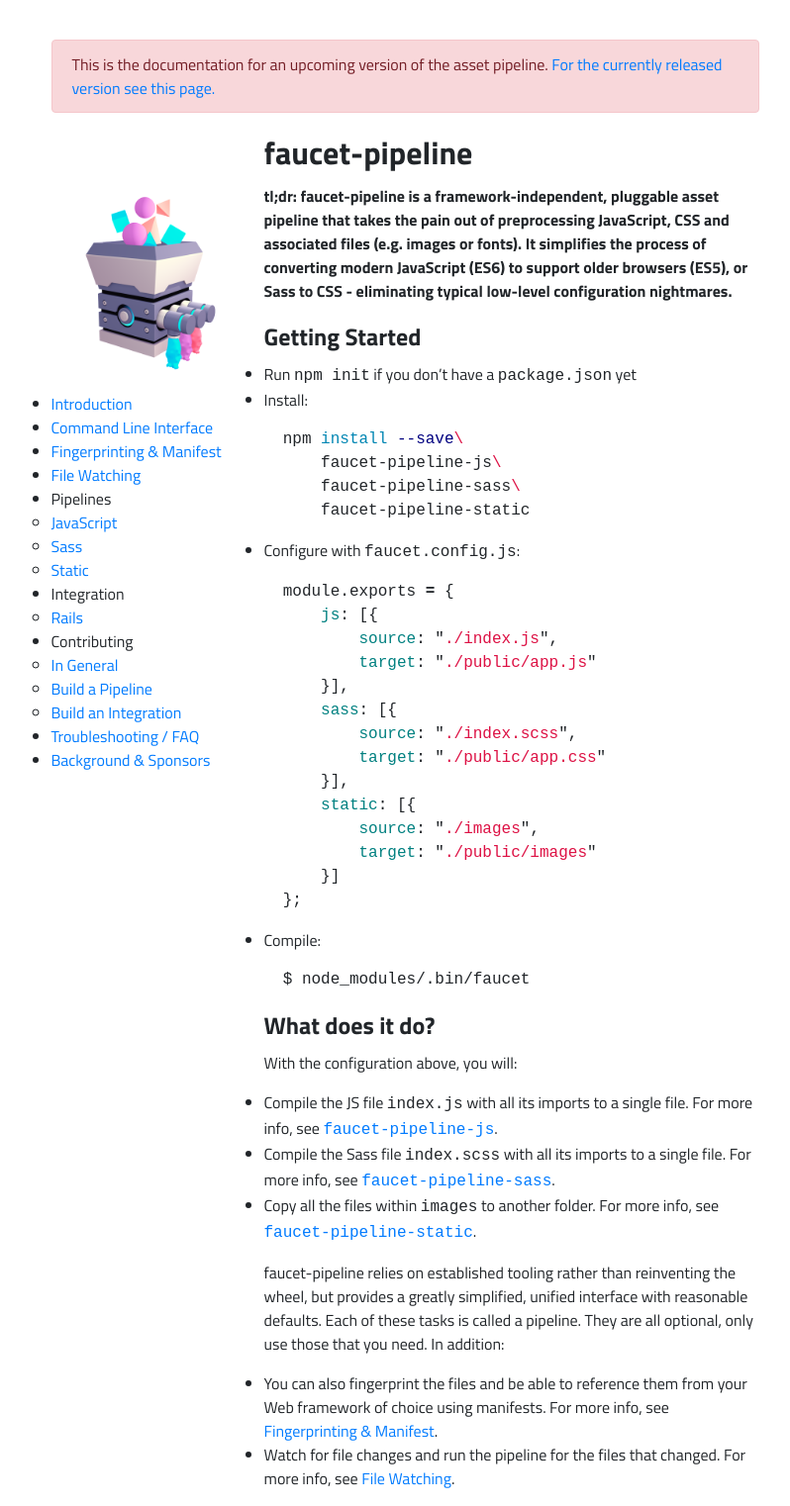
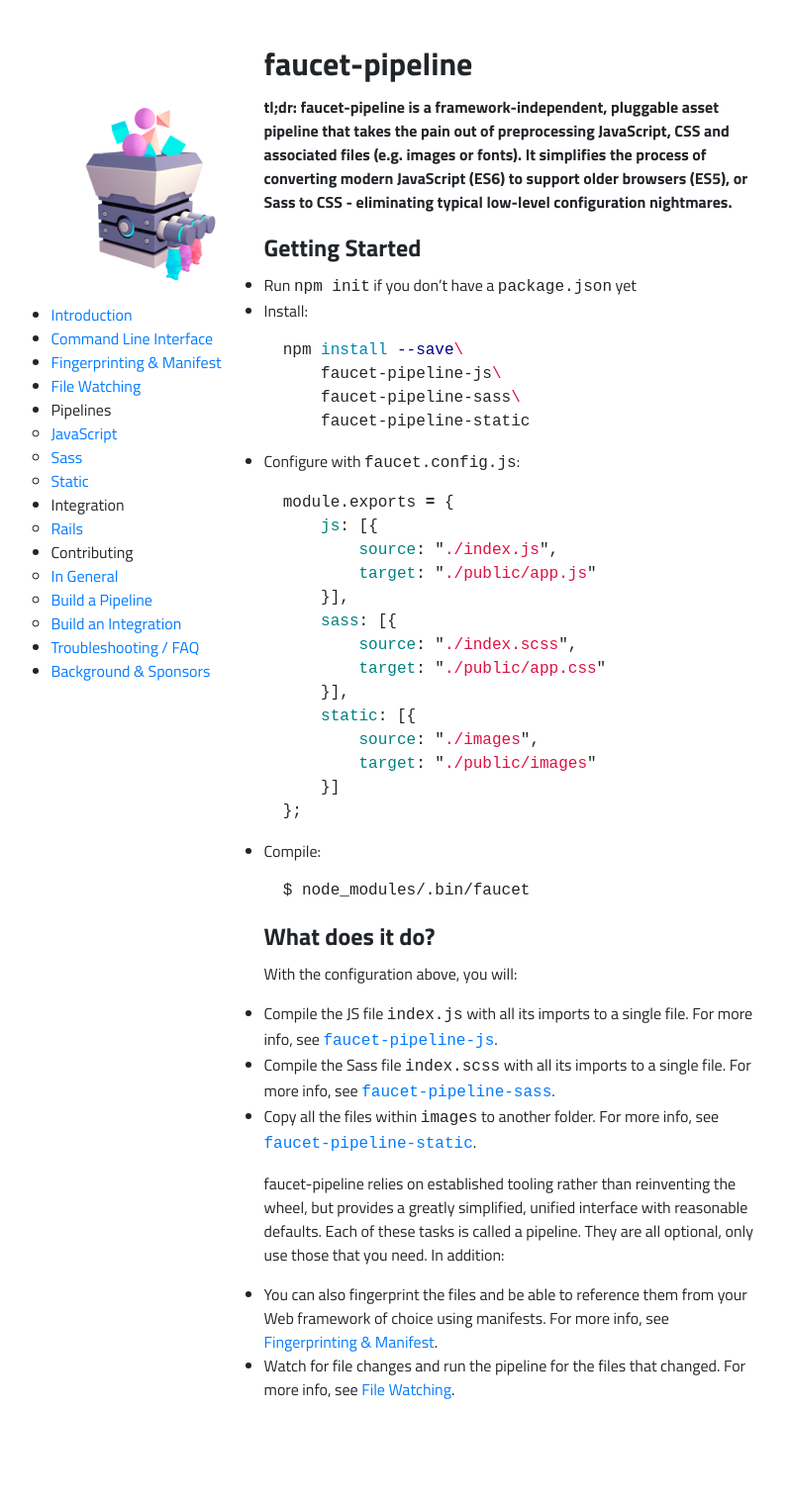
Before and after one commit to faucet-pipeline/docs, a Jekyll site: the page built from index.md, in a window 1280 px wide. Shown: the whole page at 99% size, without its empty margins (231-1029 px from the left). Built offline with Jekyll 4.4.1, drawn with Linux system fonts in a browser that asks for light colours; after the commit the page ends 1432 px from its top, so only the background shows below that.

Commit message:
Remove warning

```diff
--- a/_layouts/default.html
+++ b/_layouts/default.html
@@ -9,13 +9,6 @@
 		<link rel="stylesheet" href="{{ "/assets/main.css" | relative_url }}">
 	</head>
 	<body>
-		<p class="warning">
-			This is the documentation for an upcoming version of the asset
-			pipeline.
-			<a href="https://github.com/faucet-pipeline/faucet-pipeline">
-				For the currently released version see this page.
-			</a>
-		</p>
 		<header>
 			<h1>{{ page.title }}</h1>
 		</header>
--- a/assets/main.scss
+++ b/assets/main.scss
@@ -37,12 +37,8 @@ ul {
 	body {
 		display: grid;
 		grid-template-columns: 1fr 200px 500px 1fr;
-		grid-template-areas: '. warning warning .' '. . header .' '. aside main .';
+		grid-template-areas: '. . header .' '. aside main .';
 		grid-column-gap: 15px;
-	}
-
-	.warning {
-		grid-area: warning;
 	}
 
 	header {
@@ -57,11 +53,3 @@ ul {
 		grid-area: main;
 	}
 }
-
-.warning {
-	color: #721c24;
-	background-color: #f8d7da;
-	border: 1px solid #f5c6cb;
-	border-radius: .25rem;
-	padding: .75rem 1.25rem;
-}
```
